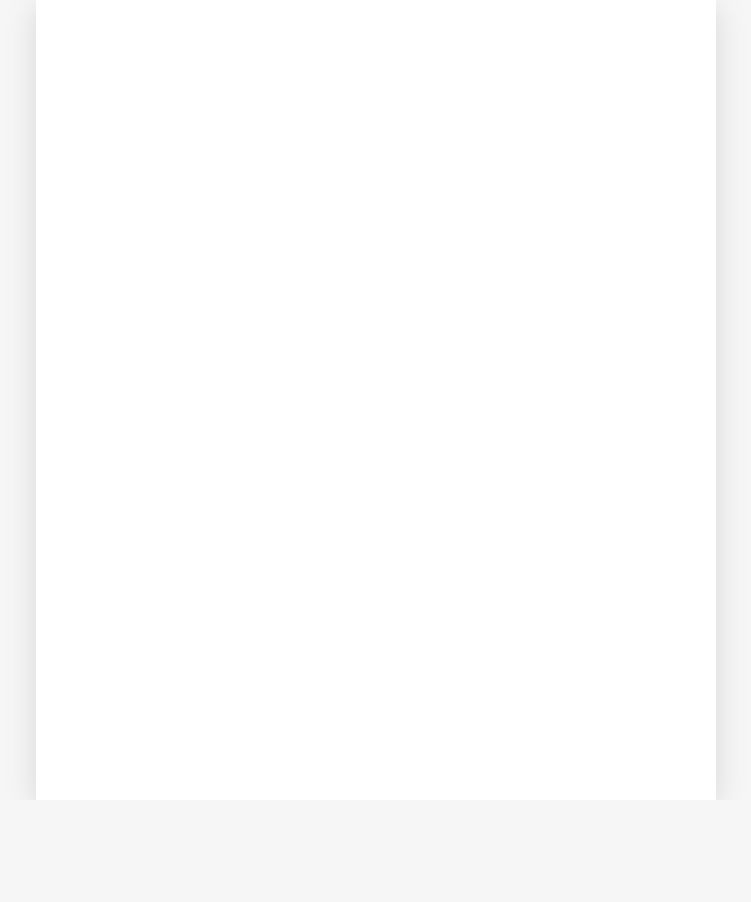
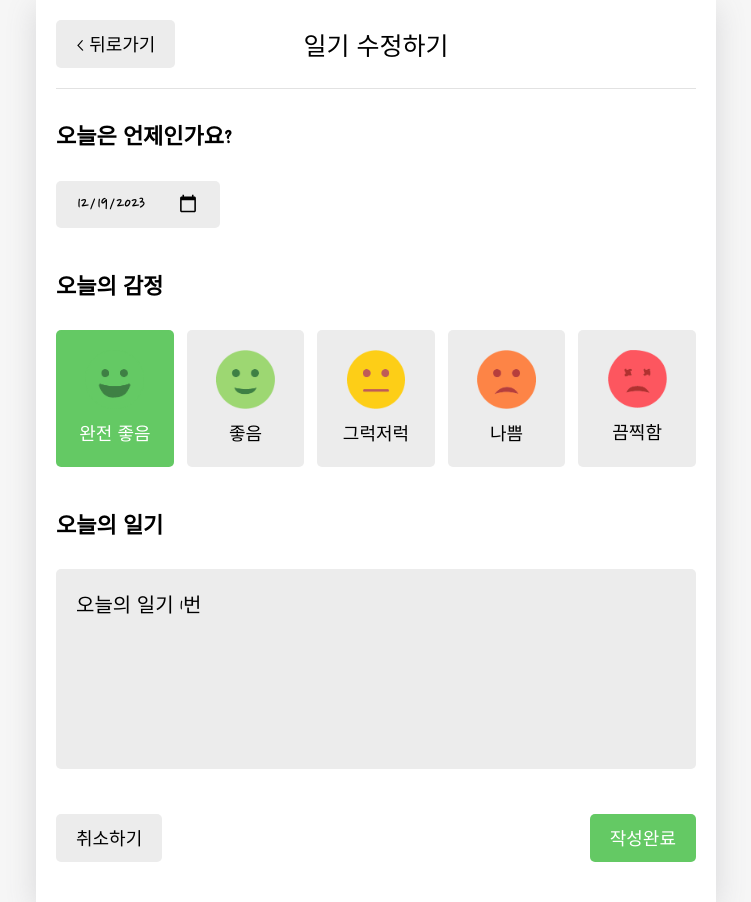
Before and after one commit to YoungKyuK/JsStudy, a React (Create React App) app in the folder emotion-diary/: page /edit/1 in a window 1280 px wide. Before the commit this address had no page. Shown: the whole page, without its empty margins (264-1015 px from the left). Before the commit the page ends 800 px from the top, so only its background shows below. Built offline with nearby package versions, Linux system fonts and the light colour scheme; a web font is replaced by a local one.

Commit message:
diary_Edit

```diff
--- a/emotion-diary/src/App.css
+++ b/emotion-diary/src/App.css
@@ -132,6 +132,28 @@ header button{
   font-size: 18px;
 }
 
+.DiaryEditor textarea{
+  font-family: "Nanum Pen Script";
+  font-size: 20px;
+
+  box-sizing: border-box;
+  width: 100%;
+  min-height: 200px;
+  resize: none;
+
+  border: none;
+  border-radius: 5px;
+  background-color: #ececec;
+  padding: 20px;
+
+}
+
+.DiaryEditor .control_box{
+  display: flex;
+  justify-content: space-between;
+  align-items: center;
+}
+
 
 /* DiaryItem */
 .DiaryItem{
@@ -198,9 +220,6 @@ header button{
 }
 
 /* DiaryEditor */
-.DiaryEditor{
-
-}
 
 .DiaryEditor section{
   margin-bottom: 40px;
@@ -244,12 +263,33 @@ header button{
     justify-content: center;
     align-items: center;
 }
-
 .EmotionItem img{
   width: 50%;
   margin-bottom: 10px;
 }
-
 .EmotionItem span{
   font-size:18px;
 }
+.EmotionItem_off{
+  background-color: #ececec;
+}
+.EmotionItem_on_1{
+  background-color: #64c964;
+  color: white;
+}
+.EmotionItem_on_2{
+  background-color: #9dd772;
+  color: white;
+}
+.EmotionItem_on_3{
+  background-color: #fdce17;
+  color: white;
+}
+.EmotionItem_on_4{
+  background-color: #fd8446;
+  color: white;
+}
+.EmotionItem_on_5{
+  background-color: #fd565f;
+  color: white;
+}
--- a/emotion-diary/src/App.js
+++ b/emotion-diary/src/App.js
@@ -129,7 +129,7 @@ function App() {
             <Routes>
               <Route path="/" element={<Homes />} />
               <Route path='/new' element={<New/>} />
-              <Route path='/edit' element={<Edit/>} />
+              <Route path='/edit/:id' element={<Edit/>} />
               <Route path='/diary/:id' element={<Diary/>} />
             </Routes>
           </div>
--- a/emotion-diary/src/components/DiaryEditor.js
+++ b/emotion-diary/src/components/DiaryEditor.js
@@ -1,5 +1,6 @@
 import { useNavigate } from "react-router-dom";
-import { useState } from "react";
+import { useState, useRef, useContext, useEffect } from "react";
+import {DiaryDispatchContext} from "./../App.js"
 
 import MyHeader from "./MyHeader";
 import MyButton from "./MyButton";
@@ -39,15 +40,51 @@ const getStringDate = ( date ) => {
     return date.toISOString().slice(0,10);
 }
 
-const DiaryEditor = () => {
+const DiaryEditor = ( {isEdit, originData} ) => {
+
+    const contentRef = useRef();
+    const [ content, setContent] = useState("");
+    const [ emotion, setEmotion] = useState(3);
     const [ date, setDate ] =useState(getStringDate(new Date));
+
+    const {onCreate, onEdit } = useContext(DiaryDispatchContext);
+    const handleClickEmote = (emotion) => {
+        setEmotion(emotion);
+    }
 
     const navigate = useNavigate();
 
+    const handleSubmit = () => {
+        if(content.length < 1){
+            contentRef.current.focus();
+            return;
+        }
+
+        if(window.confirm(isEdit ? "일기를 수정하시겠습니까?" : "새로운 일기를 작성하시겠습니까?")){
+            if(!isEdit){
+                onCreate(date, content, emotion);
+            } else{
+                onEdit(originData.id , date, content, emotion);
+            }
+        }
+
+        navigate('/', {replace:true})
+    };
+
+    // useEffect : 컴포넌트의 값이 바뀌면 효과를 주는 hooks
+    useEffect( ()=>{
+        if(isEdit){
+            setDate(getStringDate(new Date(parseInt(originData.date))));
+            setEmotion(originData.emotion);
+            setContent(originData.content);
+        }
+    },[isEdit, originData]);
+
     return (
     <div className="DiaryEditor">
-       <MyHeader headText={'새 일기쓰기'}
-       leftChild={<MyButton text={'< 뒤로가기'} onClick={ () => navigate(-1) }/>}/>
+       <MyHeader
+        headText={ isEdit ? '일기 수정하기' :'새 일기쓰기'}
+        leftChild={<MyButton text={'< 뒤로가기'} onClick={ () => navigate(-1) }/>}/>
 
         <div>
             <section>
@@ -65,8 +102,30 @@ const DiaryEditor = () => {
                 <h4>오늘의 감정</h4>
                 <div className="input_box emotion_list_wrapper">
                     {emotionList.map((it)=>(
-                        <EmotionItem key={it.emotion_id} {...it} />
+                        <EmotionItem key={it.emotion_id} {...it}
+                        onClick={handleClickEmote}
+                        isSelected={it.emotion_id === emotion}
+                        />
                     ))}</div>
+            </section>
+
+            <section>
+                <h4>오늘의 일기</h4>
+                <div className="input_box text_wrapper">
+                        <textarea
+                        placeholder="오늘은 어땠나요?"
+                        ref={contentRef}
+                        value={content}
+                        onChange={(e) =>setContent(e.target.value)}
+                        />
+                </div>
+            </section>
+
+            <section>
+                <div className="control_box">
+                    <MyButton text={'취소하기'} onClick={()=> navigate(-1)}/>
+                    <MyButton text={'작성완료'} type={'positive'} onClick={handleSubmit}/>
+                </div>
             </section>
         </div>
     </div>
--- a/emotion-diary/src/components/EmotionItem.js
+++ b/emotion-diary/src/components/EmotionItem.js
@@ -1,8 +1,17 @@
-const EmotionItem = ( {emotion_id, emotion_descript, emotion_img }) => {
-    return <div className="EmotionItem">
+const EmotionItem = ({
+    emotion_id,
+    emotion_descript,
+    emotion_img,
+    onClick,
+    isSelected,
+}) => {
+    return (
+    <div onClick={()=>onClick(emotion_id)} className={["EmotionItem",
+    isSelected ? `EmotionItem_on_${emotion_id}` : `EmotionItem_off`].join(" ")}>
         <img src={emotion_img} />
         <span>{emotion_descript}</span>
     </div>
-}
+    );
+};
 
 export default EmotionItem;
--- a/emotion-diary/src/pages/Edit.js
+++ b/emotion-diary/src/pages/Edit.js
@@ -1,32 +1,39 @@
-import { useNavigate, useSearchParams } from "react-router-dom";
+import { useContext, useEffect, useState } from "react";
+import { useNavigate, useParams } from "react-router-dom";
+import { DiaryStateContext } from "../App";
+import DiaryEditor from "../components/DiaryEditor";
 
 const Edit = () => {
 
+    const [originData, setOriginData] = useState();
     // useNavigate : 페이지를 이동시킬 수 있는 함수를 반환
     const navigate = useNavigate();
+    const { id } = useParams();
 
-    // 비구조화 할당 : 배열이나 객체의 속성 혹은 값을 해체하여 그 값을 변수에 각각 담아 사용하는 자바스크립트 표현식입니다.
-    // 예시 코드 : const [변수명1, 변수명2, 변수명3] = [값1, 값2, 값3];
-    const [searchParams, setSearchParams] = useSearchParams();
+    const diaryList = useContext(DiaryStateContext);
+    // console.log(diaryList);
+    // console.log(id);
 
-    const id = searchParams.get('id');
-    console.log("id :", id);
-    const mode = searchParams.get('mode');
-    console.log("mode :", mode );
+    // id나 diaryList 변할때만 꺼내와서 변경해줘야 하기때문에 useEffect을 사용해서 변경해준다.
+    useEffect(() => {
+      if( diaryList.length >=1 ){
+        const targetDiary = diaryList.find(
+          (it) =>parseInt(it.id) === parseInt(id)
+        );
+        //console.log(targetDiary);
+
+        // 없는 일기 데이터는 홈으로 보내준다.
+        if(targetDiary){
+          setOriginData(targetDiary);
+        }else{
+          navigate('/', {replace : true})
+        }
+      }
+    }, [id, diaryList])
 
     return (
     <div>
-        <h1>Edit</h1>
-        <p>이곳은 일기 수정 페이지 입니다.</p>
-        <button onClick={()=>setSearchParams({who:'winterload'})}>QS 바꾸기</button>
-
-        <button onClick={()=>{
-            navigate("/home");
-        }}>HOME으로 가기</button>
-
-        <button onClick={()=>{
-            navigate(-1);
-        }}>뒤로가기</button>
+      {originData && <DiaryEditor isEdit={true} originData={originData} />}
     </div>
     );
  };
```
